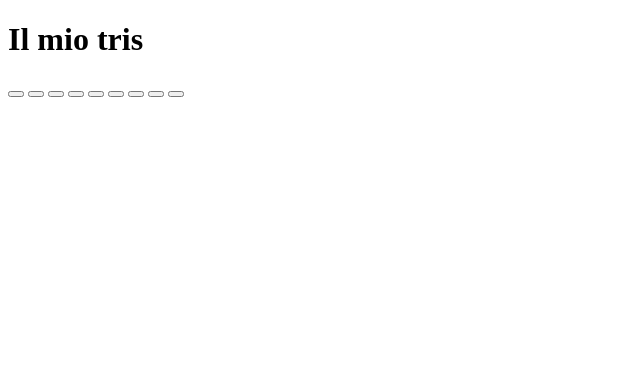
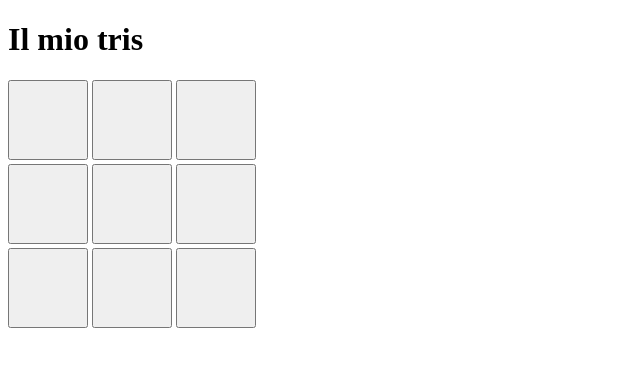
Before and after one commit to imjustbot/tris_js, a plain HTML site: page index.html in a window 1280 px wide. Shown: the whole page, without its empty margins (0-640 px from the left). Drawn offline with Linux system fonts and the light colour scheme.

Commit message:
Update html

```diff
--- a/index.html
+++ b/index.html
@@ -2,11 +2,14 @@
 <html>
 <head>
     <title>b0T_Tris</title>
+    <style>
+        #tabella { display: grid; grid-template-columns: repeat(3, 80px); gap: 4px; }
+        .casella { height: 80px; font-size: 24px; }
+    </style>
 </head>
 <body>
     <h1>Il mio tris</h1>
 
-    <!-- 1. SPOSTA LA TABELLA QUI DENTRO -->
     <div id="tabella">
         <button class="casella" id="0"></button>
         <button class="casella" id="1"></button>
```
